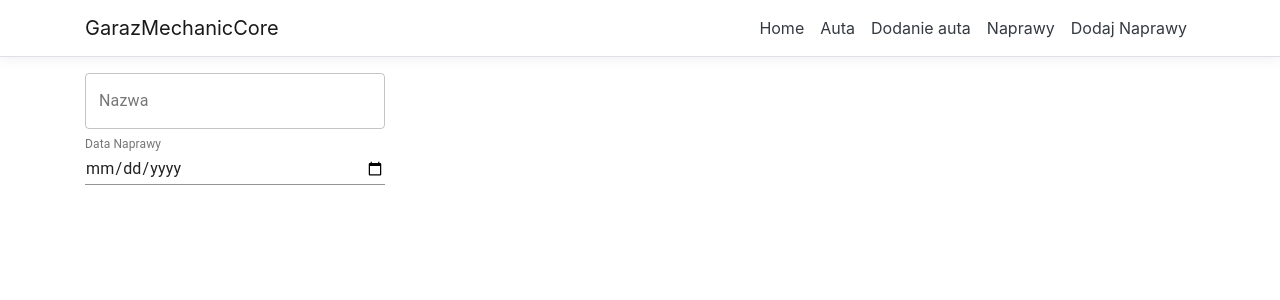
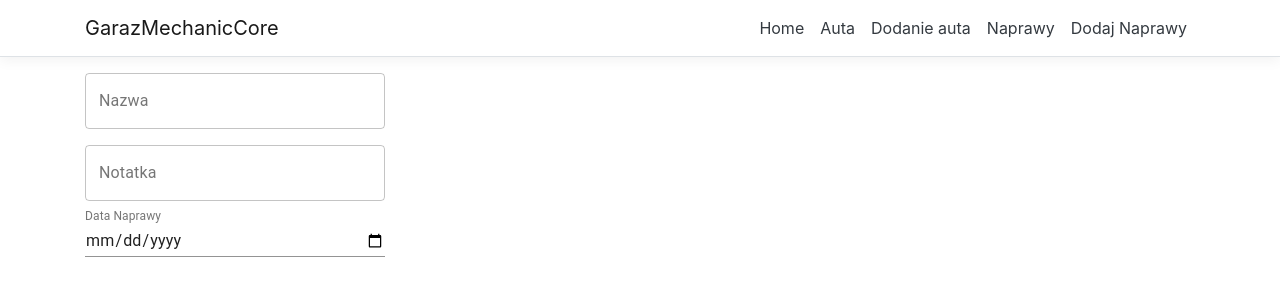
Before and after one commit to mateuscod88/gCore, a React (Create React App) app in the folder ClientApp/: page /repair-add in a window 1280 px wide. Shown: the top 300 px of the page. Built offline with nearby package versions, Linux system fonts and the light colour scheme.

Commit message:
inputs working

```diff
--- a/ClientApp/src/components/Car/CarAddContainer.js
+++ b/ClientApp/src/components/Car/CarAddContainer.js
@@ -217,6 +217,7 @@ class CarAddContainer extends React.Component {
     constructor(props) {
         super(props);
         this.service = new CarService();
+        let owners = this.service.GetOwners().map(x => ({ value: x.id, label: x.name }));
         this.state = {
             data: null,
             phone: '',
@@ -241,7 +242,7 @@ class CarAddContainer extends React.Component {
             regNumError: '',
             dueDateTechService: '',
             owner: '',
-            owners: [],
+            owners: owners,
             isOwnerValid: false,
             age: '',
             year: '',
@@ -305,16 +306,26 @@ class CarAddContainer extends React.Component {
         console.log(name);
     };
     handleChangeRegNumber = text => event => {
-        console.log(text);
+        this.setState({
+            [text]: event.target.value
+        });
     };
-    OnDateChange = (text) => {
-        console.log(text);
+    OnDateChange = text => event => {
+        let dueDateTechService = event.target.value;
+        this.setState({
+            dueDateTechService
+        });
     };
-    handleChangeOwner = (text) => {
-        console.log(text);
+    handleChangeOwner = text => event => {
+        let owner = event;
+        this.setState({
+            owner
+        });
     };
-    handleChangePhone = (text) => {
-        console.log(text);
+    handleChangePhone = text => event => {
+        this.setState({
+            [text]: event.target.value
+        });
     };
     render() {
         const { classes, theme } = this.props;
@@ -454,7 +465,7 @@ class CarAddContainer extends React.Component {
                     margin="normal"
                     variant="outlined"
                 />
-                <CarButtons/>
+                <CarButtons />
             </div>
         );
     }
--- a/ClientApp/src/components/Repair/RepairAddContainer.js
+++ b/ClientApp/src/components/Repair/RepairAddContainer.js
@@ -79,11 +79,19 @@ class RepairAddContainer extends React.Component {
         this.state = {
             phone: '',
             phoneErrorText: '',
+            note: '',
+            noteErrorText: '',
+
         };
     }
     handleChangePhone = (text) => {
         console.log(text);
     }
+    handleChangeNote = name => event => {
+        this.setState({
+            [name]: event.target.value
+        });
+    };
     OnDateChange = (text) => {
         console.log(text);
     };
@@ -103,6 +111,18 @@ class RepairAddContainer extends React.Component {
                     variant="outlined"
                 />
                 <TextField
+                    id="outlined-name"
+                    label="Notatka"
+                    error={this.state.noteErrorText.length !== 0 ? true : false}
+                    helperText={this.state.noteErrorText}
+                    className={classes.textField}
+                    value={this.state.note}
+                    onChange={this.handleChangeNote('note')}
+                    margin="normal"
+                    variant="outlined"
+                    multiline="true"
+                />
+                <TextField
                     id="date"
                     label="Data Naprawy"
                     type="date"
@@ -114,6 +134,7 @@ class RepairAddContainer extends React.Component {
                     }}
 
                 />
+
             </div>
         );
     }
--- a/ClientApp/src/components/Services/CarService.js
+++ b/ClientApp/src/components/Services/CarService.js
@@ -80,5 +80,9 @@ class CarService {
         let engines = models.find(y => y.id == modelId).engines
         return cars.find(x => x.id == brandId).models.find(y => y.id == modelId).engines;
     }
+    GetOwners() {
+        let owners = [{ id: 1, name: "Mat mal" }, { id: 2, name: "Mat mal1" }, { id: 3, name: "Mat mal2" }, { id: 4, name: "Mat mal3" }]
+        return owners;
+    }
 }
 export default CarService
```
